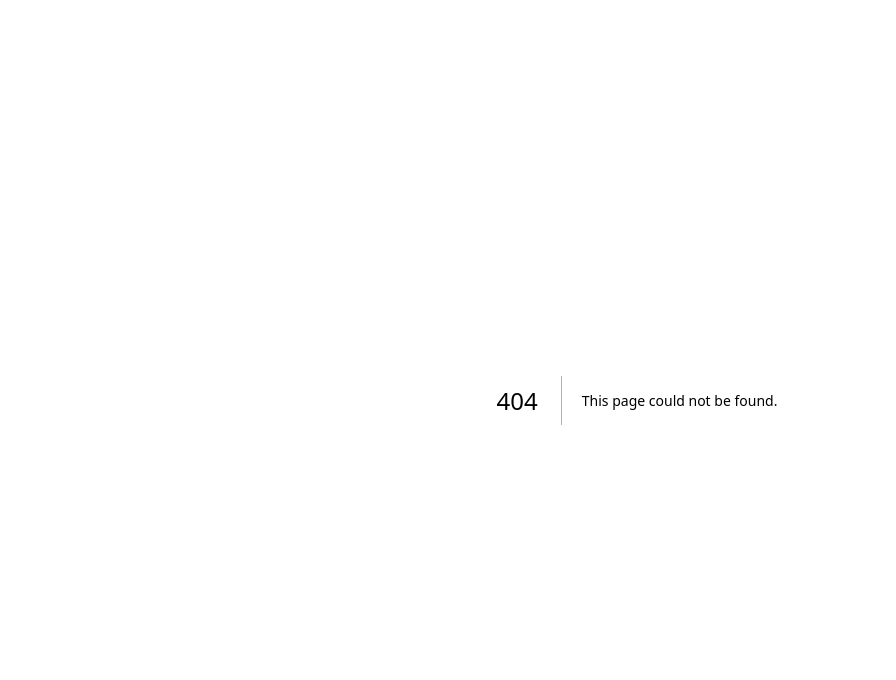
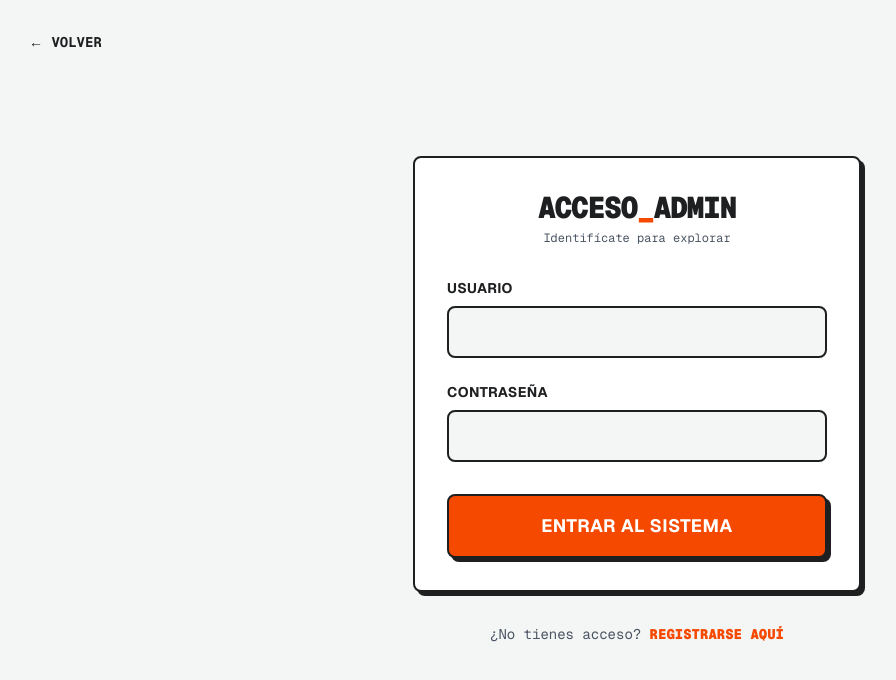
Before and after one commit to trosdesuru/reprompt-studio, a Next.js app in the folder frontend/: page /login in a window 1280 px wide. Before the commit this address had no page. Shown: the top 680 px of the page, without its empty margins (3-899 px from the left). Built offline with nearby package versions, Linux system fonts and the light colour scheme; no server answers.

Commit message:
added login page

```diff
--- /dev/null
+++ b/frontend/app/login/page.tsx
@@ -0,0 +1,33 @@
+// frontend/app/login/page.tsx
+"use client";
+
+import LoginForm from "../../features/auth/components/LoginForm";
+import Link from "next/link";
+
+export default function LoginPage() {
+  return (
+    <main className="min-h-screen bg-background flex flex-col items-center justify-center p-4">
+      {/* Botón flotante para volver (opcional) */}
+      <Link
+        href="/"
+        className="fixed top-8 left-8 text-sm font-bold font-mono hover:text-(--accent-color) transition-colors uppercase"
+      >
+        ← Volver
+      </Link>
+
+      <div className="w-full max-w-md">
+        <LoginForm />
+
+        <p className="mt-8 text-center text-sm font-mono text-(--text-secondary)">
+          ¿No tienes acceso?{" "}
+          <Link
+            href="/join"
+            className="text-(--accent-color) font-black hover:underline underline-offset-4"
+          >
+            REGISTRARSE AQUÍ
+          </Link>
+        </p>
+      </div>
+    </main>
+  );
+}
--- /dev/null
+++ b/frontend/features/auth/components/LoginForm.tsx
@@ -0,0 +1,94 @@
+// frontend/features/auth/components/LoginForm.tsx
+"use client";
+
+import { useState } from "react";
+import { api } from "@/src/services/api";
+import { Button } from "@/src/components/ui/Button";
+
+export default function LoginForm() {
+  const [formData, setFormData] = useState({
+    username: "",
+    password: "",
+  });
+  const [isLoading, setIsLoading] = useState(false);
+  const [error, setError] = useState<string | null>(null);
+
+  const handleSubmit = async (e: React.FormEvent) => {
+    e.preventDefault();
+    setIsLoading(true);
+    setError(null);
+
+    try {
+      // Intentamos el login. Si tiene éxito, el backend nos pondrá la cookie HttpOnly
+      await api.login(formData);
+      // Redirigimos al home tras el éxito
+      window.location.href = "/";
+    } catch (err: any) {
+      setError(err.message || "Error al iniciar sesión");
+    } finally {
+      setIsLoading(false);
+    }
+  };
+
+  return (
+    <div className="w-full max-w-md mx-auto">
+      <form
+        onSubmit={handleSubmit}
+        className="flex flex-col gap-6 bg-(--bg-secondary) p-8 neo-border neo-shadow"
+      >
+        <div className="text-center mb-2">
+          <h2 className="text-3xl font-black font-mono uppercase tracking-tighter text-foreground">
+            Acceso<span className="text-(--accent-color)">_</span>Admin
+          </h2>
+          <p className="text-(--text-secondary) text-xs font-mono mt-1">
+            Identifícate para explorar
+          </p>
+        </div>
+
+        {error && (
+          <div className="bg-red-500 text-white p-3 font-bold neo-border text-xs font-mono uppercase text-center animate-pulse">
+            {error}
+          </div>
+        )}
+
+        <div className="flex flex-col gap-2">
+          <label className="font-bold text-sm uppercase tracking-wide text-foreground">
+            Usuario
+          </label>
+          <input
+            type="text"
+            required
+            autoComplete="username"
+            className="bg-background text-foreground neo-border p-3 focus:outline-none focus:neo-shadow-accent transition-all font-mono"
+            value={formData.username}
+            onChange={(e) => setFormData({ ...formData, username: e.target.value })}
+          />
+        </div>
+
+        <div className="flex flex-col gap-2">
+          <label className="font-bold text-sm uppercase tracking-wide text-foreground">
+            Contraseña
+          </label>
+          <input
+            type="password"
+            required
+            autoComplete="current-password"
+            className="bg-background text-foreground neo-border p-3 focus:outline-none focus:neo-shadow-accent transition-all font-mono"
+            value={formData.password}
+            onChange={(e) => setFormData({ ...formData, password: e.target.value })}
+          />
+        </div>
+
+        <Button
+          type="submit"
+          variant="primary"
+          size="lg"
+          isLoading={isLoading}
+          className="mt-2 w-full"
+        >
+          {isLoading ? "Validando..." : "Entrar al Sistema"}
+        </Button>
+      </form>
+    </div>
+  );
+}
```
